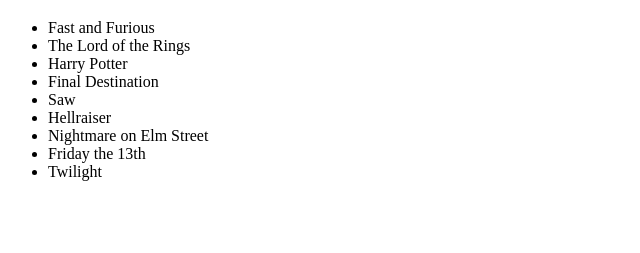
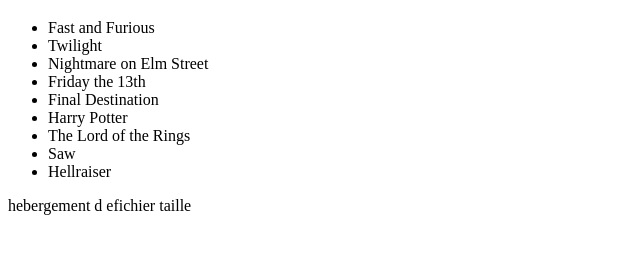
Before and after one commit to xavcha03/dom_Drill, a plain HTML site: page index.html in a window 1280 px wide. Shown: the part 61-314 px from the top of the page, without its empty margins (0-640 px from the left). Drawn offline with Linux system fonts and the light colour scheme.

Commit message:
Ajout de fonctions de tri, mélange aléatoire, et suppression de doublons

```diff
--- a/assets/js/script.js
+++ b/assets/js/script.js
@@ -11,6 +11,14 @@
 //Delete duplicate nodes
 cleanList(children);
 
+//Random the content
+randomElt(ulElt);
+
+//put the important franchise to top of list
+putImportantAtFirst(ulElt, franchiseToFind);
+
+
+
 //Loop on children
 for (child of children) {
 	//Test if current element of loop is a node
@@ -20,8 +28,6 @@
 		if (child.innerHTML === franchiseToFind) {
 			importantFranchise = child;
 			importantFranchise.classList.add("important");
-      //deplacement to the first element
-      ulElt.prepend(child);
 		}
 
 		//Add eventListener on every item
@@ -40,6 +46,33 @@
 		});
 	}
 }
+
+//function recoit un élément du Dom et change aléatoirement l'ordre
+function randomElt(parentElt) {
+	children = parentElt.childNodes;
+	//parcours et mélange
+	for (let i = 0; i < children.length; i++) {
+		let randNum = Math.round(Math.random() * children.length);
+		if (children[i].nodeType == 1) {
+			parentElt.prepend(children[randNum]);
+		}
+	}
+}
+
+//place l'élément chercher en premiere position
+function putImportantAtFirst(parentElement, eltToSearch) {
+	let listElt = parentElement.children;
+	let children = console.log(listElt);
+
+	for (elt of listElt) {
+		if (elt.innerHTML === eltToSearch) {
+			//deplacement to the first element
+			console.log(listElt);
+			parentElement.prepend(elt);
+		}
+	}
+}
+
 //Reçoit une liste de node et supprime les élément en double
 function cleanList(listElt) {
 	let nodesArr = [...listElt];
--- a/index.html
+++ b/index.html
@@ -25,3 +25,5 @@
     </ul>
   </body>
 </html>
+
+hebergement d efichier taille
```
Lines whose indentation alone changed are shown as unchanged.
